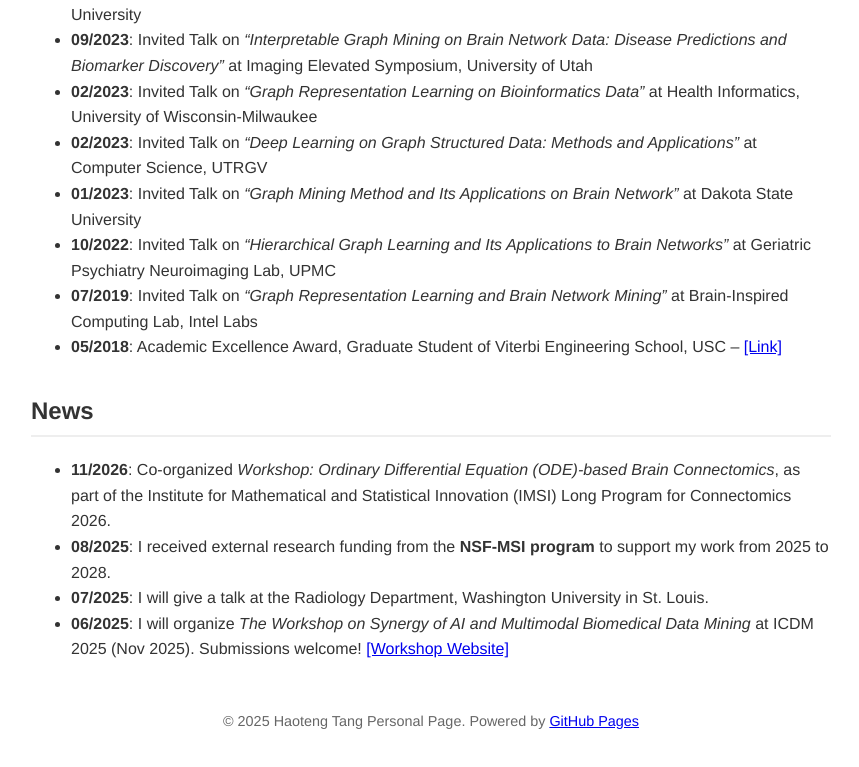
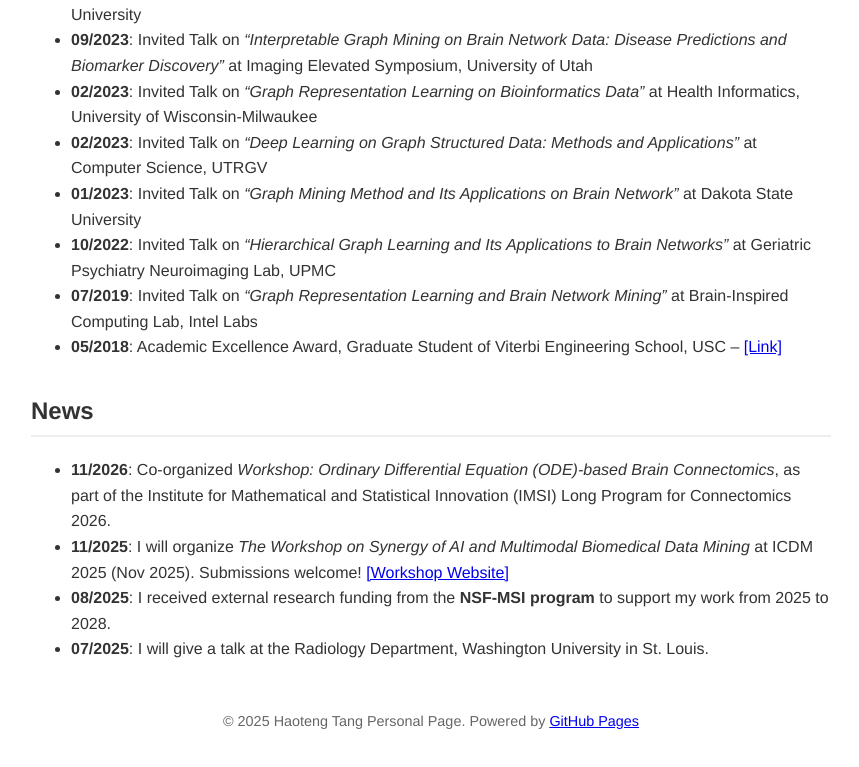
Before and after one commit to Haoteng0612/Thomaspage, a plain HTML site: page index.html in a window 1280 px wide. Shown: the part 3937-4704 px from the top of the page, without its empty margins (209-1068 px from the left). Drawn offline with Linux system fonts and the light colour scheme.

Commit message:
Update index.html

```diff
--- a/index.html
+++ b/index.html
@@ -210,6 +210,13 @@
     </li>
 
     <li>
+      <strong>11/2025</strong>: I will organize
+      <em>The Workshop on Synergy of AI and Multimodal Biomedical Data Mining</em>
+      at ICDM 2025 (Nov 2025). Submissions welcome!
+      <a href="https://icdm25-saimbio.github.io/" target="_blank">[Workshop Website]</a>
+    </li>
+
+    <li>
       <strong>08/2025</strong>: I received external research funding from the
       <strong>NSF‑MSI program</strong> to support my work from 2025 to 2028.
     </li>
@@ -217,13 +224,6 @@
     <li>
       <strong>07/2025</strong>: I will give a talk at the Radiology Department,
       Washington University in St. Louis.
-    </li>
-
-    <li>
-      <strong>06/2025</strong>: I will organize
-      <em>The Workshop on Synergy of AI and Multimodal Biomedical Data Mining</em>
-      at ICDM 2025 (Nov 2025). Submissions welcome!
-      <a href="https://icdm25-saimbio.github.io/" target="_blank">[Workshop Website]</a>
     </li>
   </ul>
 </section>
```
